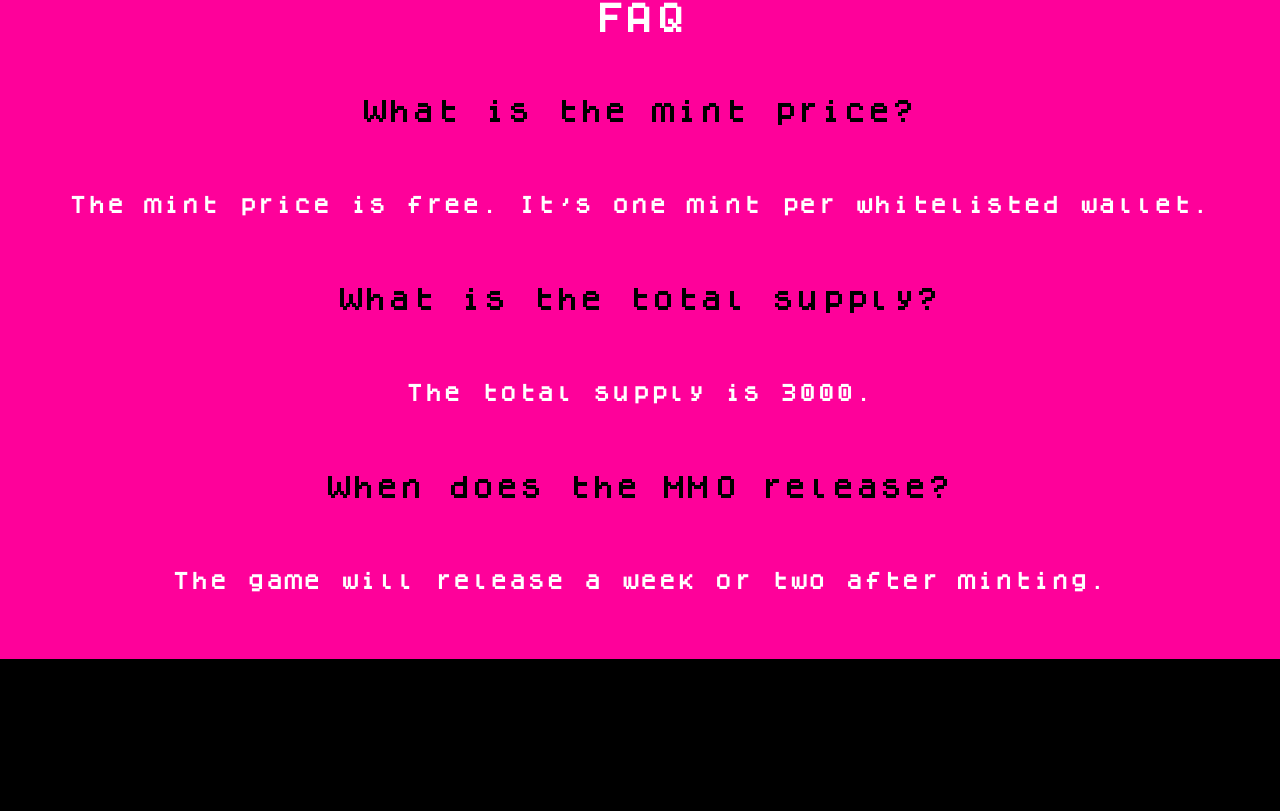
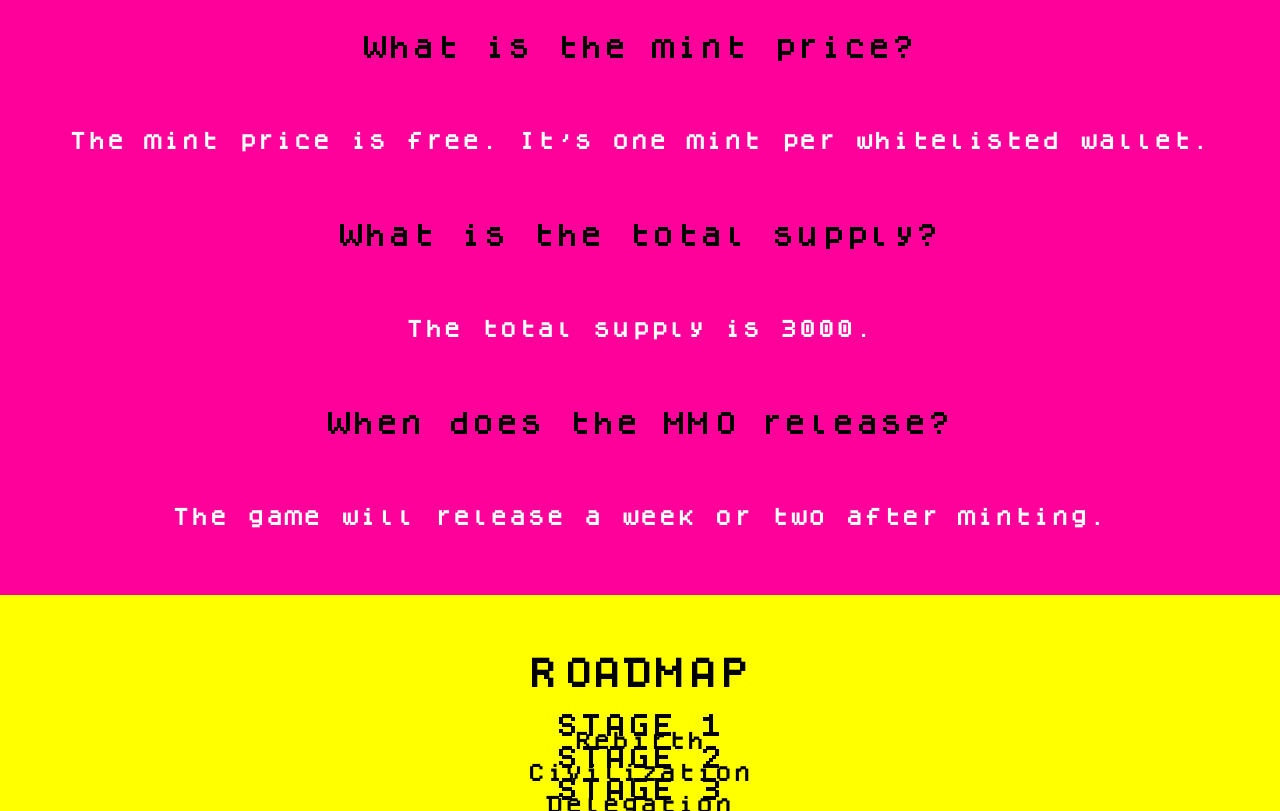
Before and after one commit to trevorwrightdev/supercyborgs, a Next.js app: page / in a window 1280 px wide. Shown: the part 2005-2816 px from the top of the page. Before the commit the page ends 2664 px from the top, so only its background shows below. Built offline with nearby package versions, Linux system fonts and the light colour scheme.

Commit message:
Started on roadmap

```diff
--- /dev/null
+++ b/components/Roadmap.js
@@ -0,0 +1,20 @@
+import Image from 'next/image'
+
+import homeStyles from '../styles/Home.module.css'
+
+const Roadmap = () => {
+    return (
+        <div className={homeStyles.roadmap}>
+            <h1 className={homeStyles.title}>ROADMAP</h1>
+            {/* use images here before each phase title */}
+            <h2>STAGE 1</h2>
+            <h3>Rebirth</h3>
+            <h2>STAGE 2</h2>
+            <h3>Civilization</h3>
+            <h2>STAGE 3</h2>
+            <h3>Delegation</h3>
+        </div>
+    )
+}
+
+export default Roadmap
--- a/pages/index.js
+++ b/pages/index.js
@@ -3,6 +3,7 @@ import Banner from '../components/Banner'
 import Socials from '../components/Socials'
 import Subsection  from '../components/Subsection'
 import Faq from '../components/Faq'
+import Roadmap from '../components/Roadmap'
 
 import purpleCyborg from '../public/images/purplecyborg.png'
 import pinkCyborg from '../public/images/pinkcyborg.png'
@@ -34,6 +35,7 @@ export default function Home() {
         </p>
       </Subsection>
       <Faq />
+      <Roadmap />
       </div>
     </>
   )
--- a/styles/Home.module.css
+++ b/styles/Home.module.css
@@ -49,7 +49,6 @@
   justify-content: center;
   align-items: center;
   text-align: center;
-  margin: 5% 0 0 0;
   padding: 2.5% 0;
   background: #fe019a;
   color: black;
@@ -68,6 +67,21 @@
 .faq .answer {
   color: white;
   margin: 2.5% 2%;
+}
+
+.roadmap {
+  display: flex;
+  flex-direction: column;
+  justify-content: center;
+  align-items: center;
+  text-align: center;
+  background: yellow;
+  color: black;
+  padding: 5% 0 0 0;
+}
+
+.roadmap .title {
+  margin: 0 0 2.5% 0;
 }
 
 .section .h2 {
```
Also changed, not shown: 1 other file (tests, documents, lock files or other folders).
